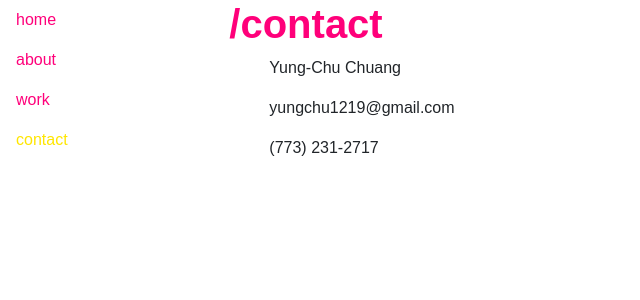
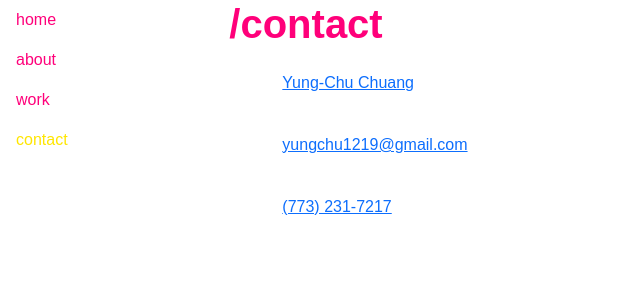
Before and after one commit to yungpiggy1219/React-Portfolio-Website, a JavaScript app: page /contact in a window 1280 px wide. Shown: the top 300 px of the page, without its empty margins (0-640 px from the left). Built offline with nearby package versions, Linux system fonts and the light colour scheme; some icons are missing; the HTML template or start-up script is replaced by a standard one.

Commit message:
Update Contact.js

```diff
--- a/src/pages/Contact.js
+++ b/src/pages/Contact.js
@@ -1,25 +1,29 @@
 import { Container, Row, Col } from 'react-bootstrap';
 import { Icon } from '@iconify/react';
+import Stack from 'react-bootstrap/Stack';
+import Button from 'react-bootstrap/Button';
 
 export default function Contact() {
     return (
         <Container className=''>
             <Row>
-                <h1>/contact</h1>
+                <h1 className='mb-3'>/contact</h1>
             </Row>
+            <Stack gap={4}>
+                <Row>
+                    <a><Icon icon="akar-icons:linkedin-box-fill" /><Button href="https://www.linkedin.com/in/yung-chu-chuang/" target="_blank" variant="link" className='custom-btn'>Yung-Chu Chuang</Button></a>
 
-            <Row>
-                <p><Icon icon="akar-icons:linkedin-box-fill"/>Yung-Chu Chuang</p>
-            </Row>
+                </Row>
 
-            <Row>
-                <p><Icon icon="ic:round-email" />yungchu1219@gmail.com</p>
+                <Row>
+                    <a><Icon icon="ic:round-email" /><Button href="mailto:yungchu1219@gmail.com" target="_blank" variant="link" className='custom-btn'>yungchu1219@gmail.com</Button></a>
 
-            </Row>
+                </Row>
 
-            <Row>
-                <p><Icon icon="ant-design:phone-filled" />(773) 231-2717</p>
-            </Row>
+                <Row>
+                    <a><Icon icon="ant-design:phone-filled" /><Button href="callto:+17732317217" target="_blank" variant="link" className='custom-btn'>(773) 231-7217</Button></a>
+                </Row>
+            </Stack>
 
         </Container>
     )
```
